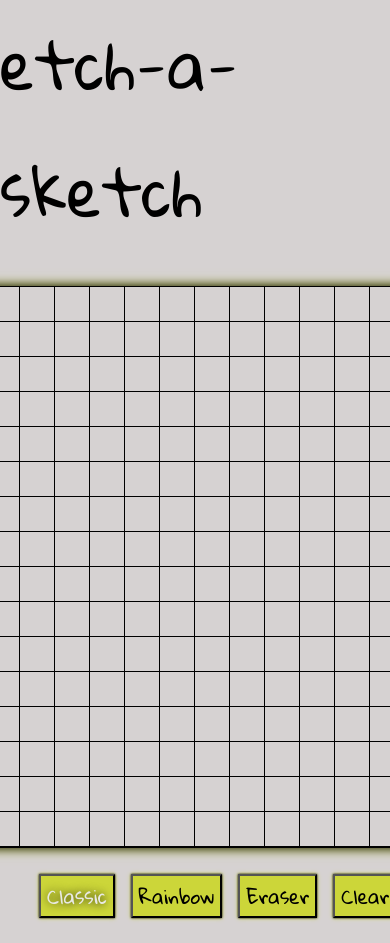
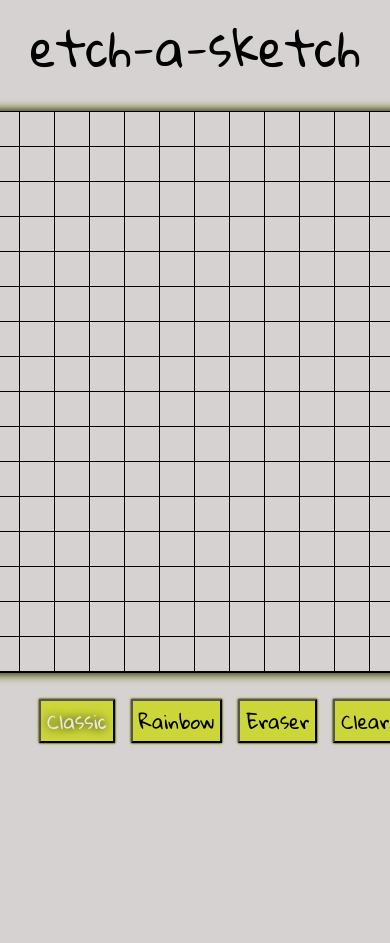
Before and after one commit to jonlam1989/etch-a-sketch, a plain HTML site: page index.html in a window 390 px wide. Shown: the top 943 px of the page. After the commit the page ends 844 px from the top, so only its background shows below. Drawn offline with Linux system fonts and the light colour scheme.

Commit message:
added web-page responsiveness for mobile

```diff
--- a/etch-a-sketch.css
+++ b/etch-a-sketch.css
@@ -25,7 +25,7 @@
 	justify-content: space-evenly;
 	align-items: center;
 	gap: 10em;
-	margin: 2em 0 1em;
+	margin: 1em 0;
 }
 
 /* ---------------------------------------------------------- */
@@ -92,3 +92,9 @@
 		border: none;
 	}
 }
+
+@media (max-width: 575px) {
+	.header {
+		font-size: 3em;
+	}
+}
```
